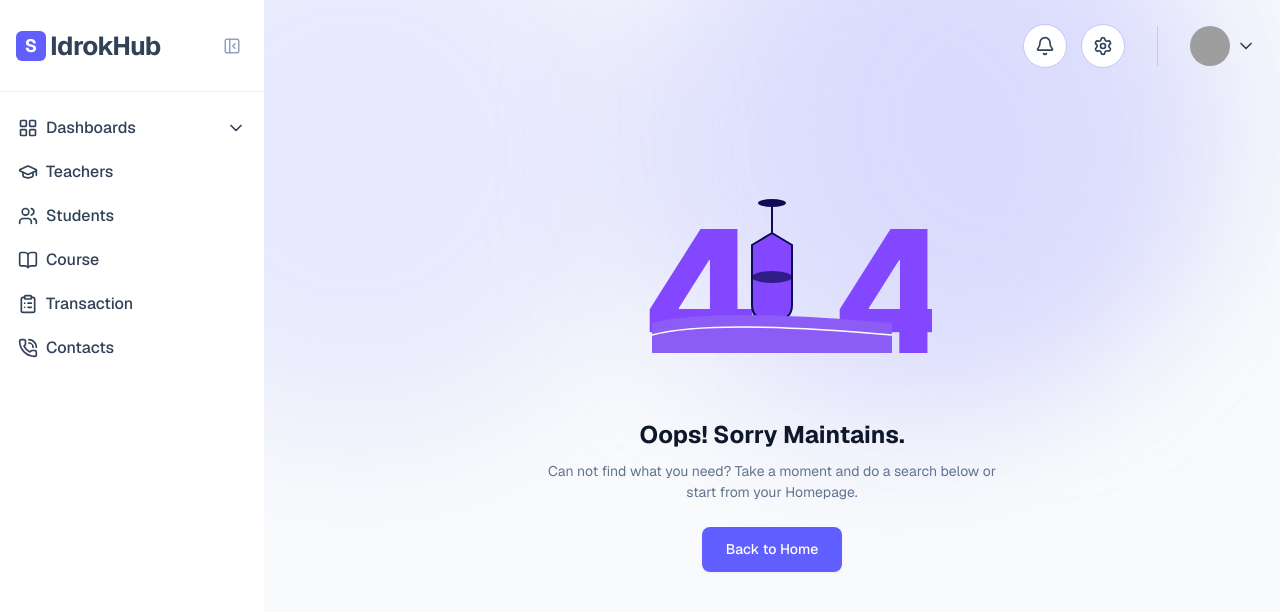
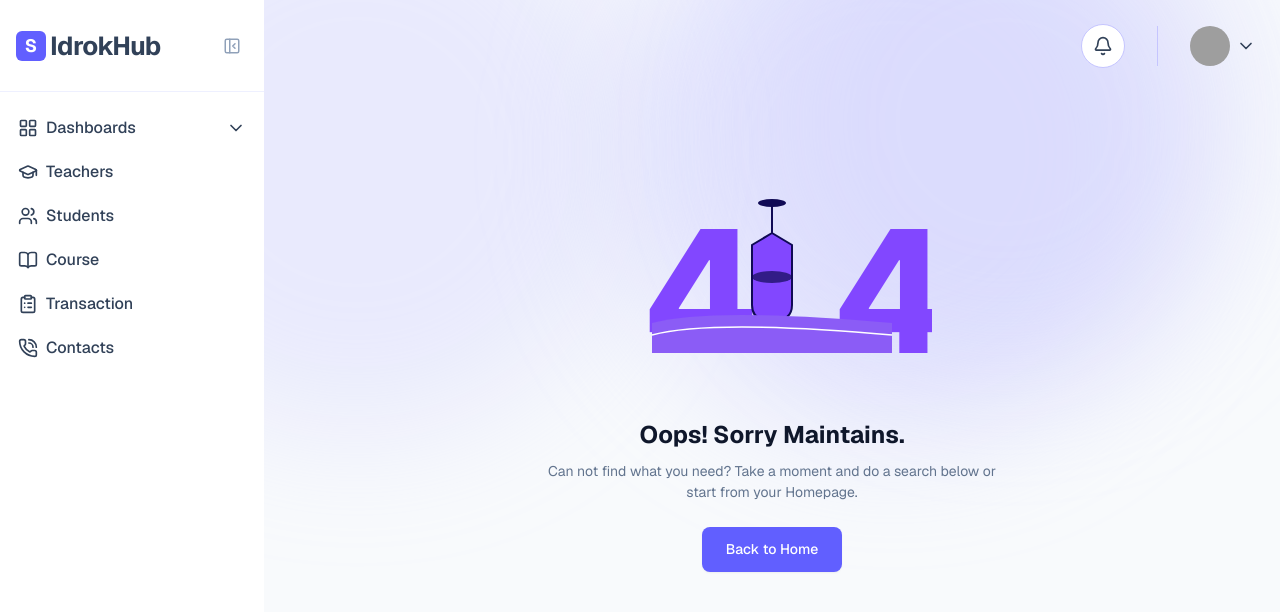
Before and after one commit to satzoneplatform-boop/satzone-instructor, a React (Vite) app in the folder instructor-app/: page /maintenance in a window 1280 px wide. Shown: the top 612 px of the page. Built offline with nearby package versions, Linux system fonts and the light colour scheme; no server answers; grey boxes are pictures that could not be loaded.

Commit message:
feat: remove Settings icon from top nav — Settings only in profile dropdown

```diff
--- a/instructor-app/src/components/TopNav.tsx
+++ b/instructor-app/src/components/TopNav.tsx
@@ -1,14 +1,12 @@
-import { Bell, Settings, ChevronDown } from "lucide-react";
+import { Bell, ChevronDown } from "lucide-react";
 import { useEffect, useRef, useState } from "react";
-import { useNavigate } from "react-router-dom";
 import { NotificationDropdown } from "./NotificationDropdown";
 import { ProfileDropdown } from "./ProfileDropdown";
 import { useAuth } from "../auth/AuthContext";
 
 export function TopNav() {
   const { user } = useAuth();
-  const nav = useNavigate();
-  const [openDropdown, setOpenDropdown] = useState<"notif" | "profile" | null>(null);
+const [openDropdown, setOpenDropdown] = useState<"notif" | "profile" | null>(null);
   const wrapRef = useRef<HTMLDivElement>(null);
 
   useEffect(() => {
@@ -34,14 +32,6 @@ export function TopNav() {
             <Bell size={20} className="text-secondary" />
           </button>
 
-<button
-            type="button"
-            onClick={() => nav("/settings")}
-            className="grid h-11 w-11 place-items-center rounded-full border-[1.5px] border-violet-200 bg-white transition hover:bg-violet-50"
-            aria-label="Settings"
-          >
-            <Settings size={20} className="text-secondary" />
-          </button>
         </div>
 
         <div className="h-10 w-px bg-violet-200" />
```
